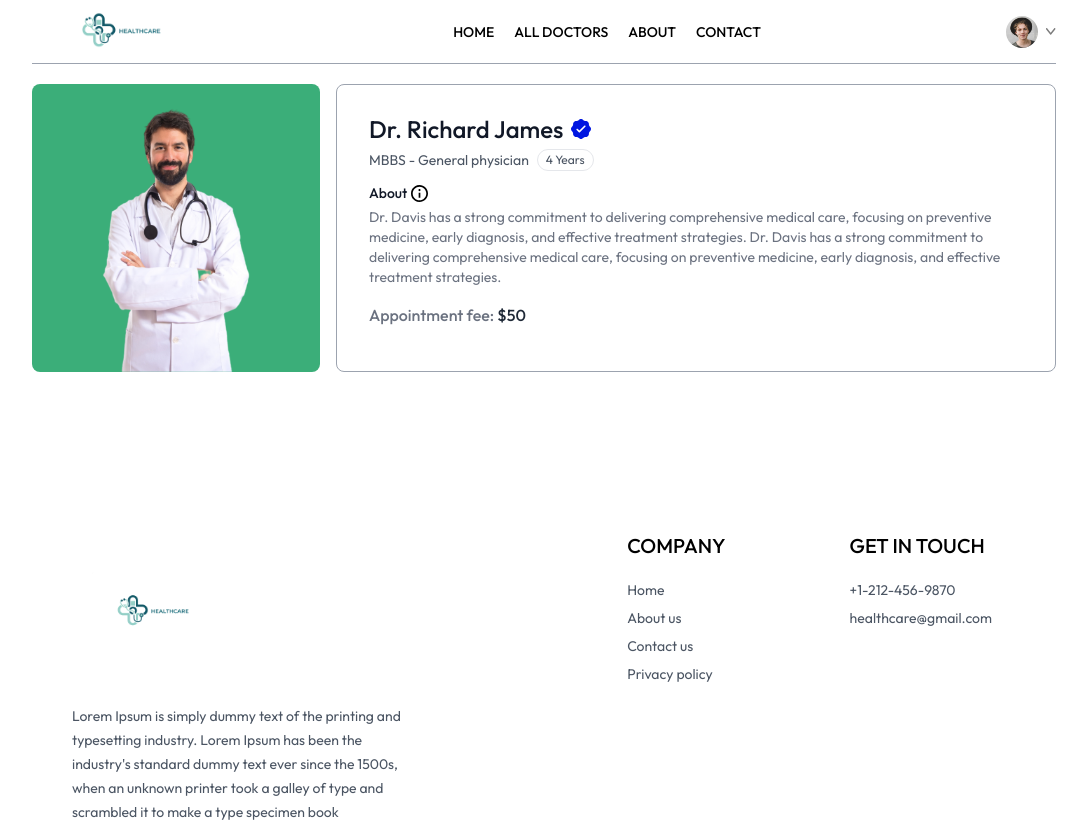
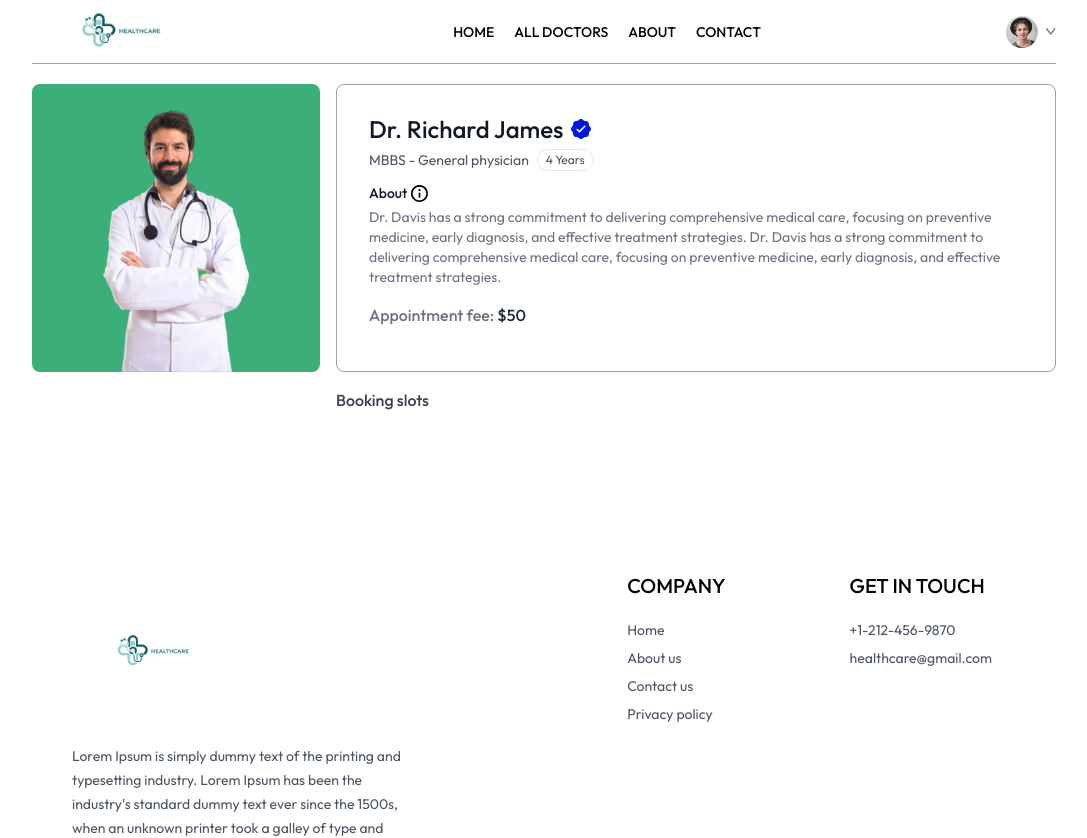
Before and after one commit to Suraj-219/Health-Care, a React (Vite) app in the folder frontend/: page /appointment/1 in a window 1280 px wide. Shown: the top 838 px of the page, without its empty margins (96-1183 px from the left). Built offline with nearby package versions, Linux system fonts and the light colour scheme.

Commit message:
add booking slot in appointment

```diff
--- a/frontend/src/pages/Appointment.jsx
+++ b/frontend/src/pages/Appointment.jsx
@@ -7,6 +7,7 @@ const Appointment = () => {
 
   const {docId} = useParams()
   const {doctors, currencySymbol} = useContext(AppContext)
+  const daysOfWeek = ['SUN', 'MON', 'TUE', 'WED', 'THU', 'FRI', 'SAT']
 
   const [docInfo, setDocInfo] = useState(null)
   const [docSlots, setDocSlots] = useState([])
@@ -103,6 +104,21 @@ const Appointment = () => {
             </p>
           </div>
         </div>
+
+        {/* ---Booking slots */}
+        <div className='sm:ml-72 sm:pl-4 mt-4 font-medium text-gray-700'>
+          <p>Booking slots</p>
+          <div>
+            {
+              docSlots.length && docSlots.map((item,index)=>{
+                <div key={index}>
+                  <p>{item[0] && daysOfWeek[item[0].datetime.getDay()]}</p>
+                  <p>{item[0] && item[0].datetime.getDate()}</p>
+                </div>
+              })
+            }
+          </div>
+        </div>
     </div>
   )
 }
```
